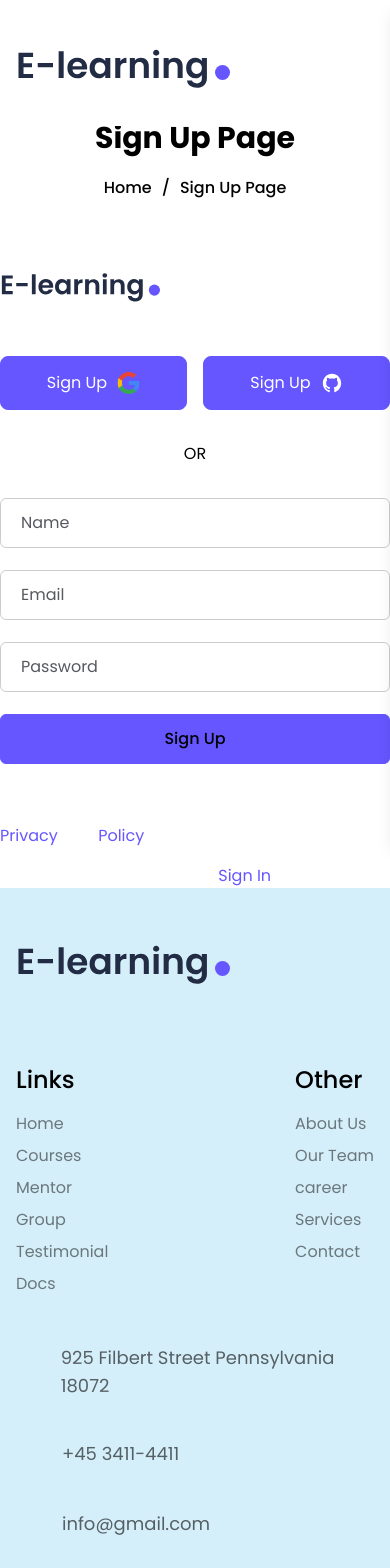
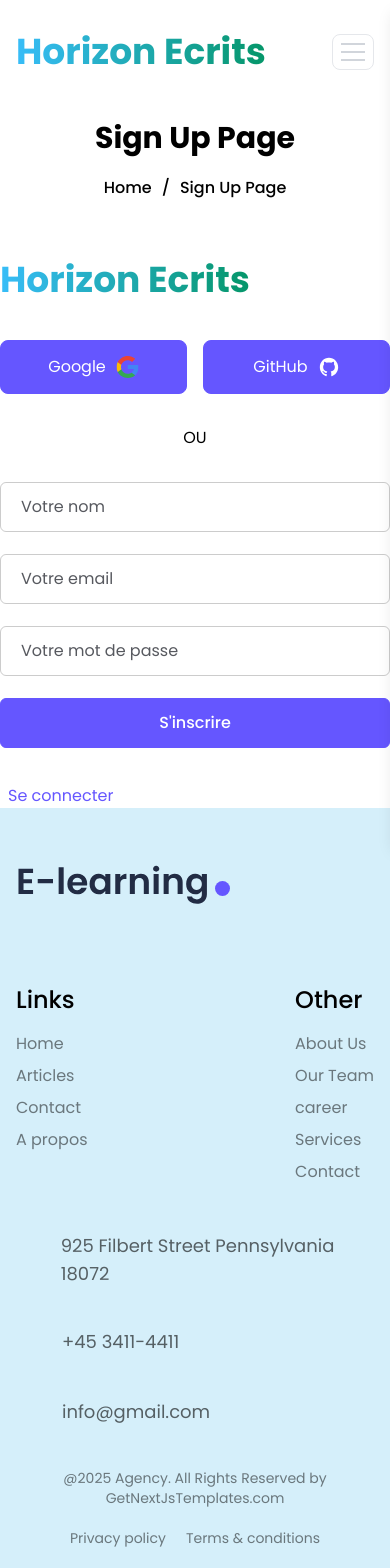
Before and after one commit to Alex3534/e-learning, a Next.js app: page /signup in a window 390 px wide. Shown: the top 1568 px of the page. Built offline with nearby package versions, Linux system fonts and the light colour scheme; some icons are missing.

Commit message:
Refact: Header optmized

```diff
--- a/src/components/Auth/SignIn/index.tsx
+++ b/src/components/Auth/SignIn/index.tsx
@@ -46,15 +46,15 @@ const Signin = () => {
 
   return (
     <>
-      <div className="mb-10 text-center mx-auto inline-block max-w-[160px]">
-        <Logo />
+      <div className="mb-10 text-center mx-auto inline-block max-w-[320px]">
+        <h2 className="text-4xl font-extrabold"><span className="text-transparent bg-clip-text bg-gradient-to-r to-emerald-600 from-sky-400">Horizon Ecrits</span></h2>
       </div>
 
       <SocialSignIn />
 
       <span className="z-1 relative my-8 block text-center before:content-[''] before:absolute before:h-px before:w-40% before:bg-black/15 before:left-0 before:top-3 after:content-[''] after:absolute after:h-px after:w-40% after:bg-black/15 after:top-3 after:right-0">
         <span className="text-body-secondary relative z-10 inline-block px-3 text-base text-black">
-          OR
+          OU
         </span>
       </span>
 
@@ -66,7 +66,7 @@ const Signin = () => {
             onChange={(e) =>
               setLoginData({ ...loginData, email: e.target.value })
             }
-            className="w-full rounded-md border border-black/20 border-solid bg-transparent px-5 py-3 text-base text-dark outline-none transition placeholder:text-grey focus:border-primary focus-visible:shadow-none text-white dark:focus:border-primary"
+            className="w-full rounded-md border border-black/20 border-solid bg-transparent px-5 py-3 text-base text-dark outline-none transition placeholder:text-grey focus:border-primary focus-visible:shadow-none text-dark dark:focus:border-primary"
           />
         </div>
         <div className="mb-[22px]">
@@ -76,30 +76,29 @@ const Signin = () => {
             onChange={(e) =>
               setLoginData({ ...loginData, password: e.target.value })
             }
-            className="w-full rounded-md border border-black/20 border-solid bg-transparent px-5 py-3 text-base text-dark outline-none transition placeholder:text-grey focus:border-primary focus-visible:shadow-none text-white dark:focus:border-primary"
+            className="w-full rounded-md border border-black/20 border-solid bg-transparent px-5 py-3 text-base text-dark outline-none transition placeholder:text-grey focus:border-primary focus-visible:shadow-none text-dark dark:focus:border-primary"
           />
         </div>
         <div className="mb-9">
           <button
             onClick={loginUser}
             type="submit"
-            className="bg-primary w-full py-3 rounded-lg text-18 font-medium border border-primary hover:text-primary hover:bg-transparent"
+            className="bg-primary text-white w-full py-3 rounded-lg text-18 font-medium border border-primary hover:text-primary hover:bg-transparent"
           >
-            Sign In {loading && <Loader />}
+            Se connecter {loading && <Loader />}
           </button>
         </div>
       </form>
 
       <Link
         href="/forgot-password"
-        className="mb-2 inline-block text-base text-dark hover:text-primary text-white dark:hover:text-primary"
+        className="mb-2 inline-block text-primary hover:text-primary dark:hover:text-primary"
       >
-        Forgot Password?
+        Mot de passe oublier
       </Link>
       <p className="text-body-secondary text-white text-base">
-        Not a member yet?{" "}
         <Link href="/" className="text-primary hover:underline">
-          Sign Up
+          Créer un compte
         </Link>
       </p>
     </>
--- a/src/components/Auth/SignUp/index.tsx
+++ b/src/components/Auth/SignUp/index.tsx
@@ -39,15 +39,15 @@ const SignUp = () => {
 
   return (
     <>
-      <div className="mb-10 text-center mx-auto inline-block max-w-[160px]">
-        <Logo />
+      <div className="mb-10 text-center mx-auto inline-block max-w-[320px]">
+      <h2 className="text-4xl font-extrabold"><span className="text-transparent bg-clip-text bg-gradient-to-r to-emerald-600 from-sky-400">Horizon Ecrits</span></h2>
       </div>
 
       <SocialSignUp />
 
       <span className="z-1 relative my-8 block text-center before:content-[''] before:absolute before:h-px before:w-40% before:bg-black/60 before:left-0 before:top-3 after:content-[''] after:absolute after:h-px after:w-40% after:bg-black/60 after:top-3 after:right-0">
         <span className="relative z-10 inline-block px-3 text-base text-black">
-          OR
+          OU
         </span>
       </span>
 
@@ -55,55 +55,43 @@ const SignUp = () => {
         <div className="mb-[22px]">
           <input
             type="text"
-            placeholder="Name"
+            placeholder="Votre nom"
             name="name"
             required
-            className="w-full rounded-md border border-black/20 border-solid bg-transparent px-5 py-3 text-base text-dark outline-none transition placeholder:text-grey focus:border-primary focus-visible:shadow-none text-white dark:focus:border-primary"
+            className="w-full rounded-md border border-black/20 border-solid bg-transparent px-5 py-3 text-base text-dark outline-none transition placeholder:text-grey focus:border-primary focus-visible:shadow-none text-dark dark:focus:border-primary"
           />
         </div>
         <div className="mb-[22px]">
           <input
             type="email"
-            placeholder="Email"
+            placeholder="Votre email"
             name="email"
             required
-            className="w-full rounded-md border border-black/20 border-solid bg-transparent px-5 py-3 text-base text-dark outline-none transition placeholder:text-grey focus:border-primary focus-visible:shadow-none text-white dark:focus:border-primary"
+            className="w-full rounded-md border border-black/20 border-solid bg-transparent px-5 py-3 text-base text-dark outline-none transition placeholder:text-grey focus:border-primary focus-visible:shadow-none text-dark dark:focus:border-primary"
           />
         </div>
         <div className="mb-[22px]">
           <input
             type="password"
-            placeholder="Password"
+            placeholder="Votre mot de passe"
             name="password"
             required
-            className="w-full rounded-md border border-black/20 border-solid bg-transparent px-5 py-3 text-base text-dark outline-none transition placeholder:text-grey focus:border-primary focus-visible:shadow-none text-white dark:focus:border-primary"
+            className="w-full rounded-md border border-black/20 border-solid bg-transparent px-5 py-3 text-base text-dark outline-none transition placeholder:text-grey focus:border-primary focus-visible:shadow-none text-dark dark:focus:border-primary"
           />
         </div>
         <div className="mb-9">
           <button
             type="submit"
-            className="flex w-full items-center text-18 font-medium justify-center rounded-md bg-primary px-5 py-3 text-darkmode transition duration-300 ease-in-out hover:bg-transparent hover:text-primary border-primary border "
+            className="flex w-full items-center text-18 font-medium justify-center rounded-md bg-primary px-5 py-3 text-white transition duration-300 ease-in-out hover:bg-transparent hover:text-primary border-primary border "
           >
-            Sign Up {loading && <Loader />}
+            S'inscrire {loading && <Loader />}
           </button>
         </div>
       </form>
 
-      <p className="text-body-secondary mb-4 text-white text-base">
-        By creating an account you are agree with our{" "}
-        <a href="/#" className="text-primary hover:underline">
-          Privacy
-        </a>{" "}
-        and{" "}
-        <a href="/#" className="text-primary hover:underline">
-          Policy
-        </a>
-      </p>
-
-      <p className="text-body-secondary text-white text-base">
-        Already have an account?
+      <p className="text-body-secondary text-dark text-base">
         <Link href="/" className="pl-2 text-primary hover:underline">
-          Sign In
+          Se connecter
         </Link>
       </p>
     </>
--- a/src/components/Auth/SocialSignIn.tsx
+++ b/src/components/Auth/SocialSignIn.tsx
@@ -9,7 +9,7 @@ const SocialSignIn = () => {
           onClick={() => signIn("google")}
           className="flex w-full items-center justify-center gap-2.5 rounded-lg p-3.5 hover:bg-primary/15 bg-primary hover:text-black text-white border border-primary"
         >
-          Sign In
+          Google
           <svg
             width="23"
             height="22"
@@ -52,7 +52,7 @@ const SocialSignIn = () => {
           onClick={() => signIn("github")}
           className="flex w-full items-center justify-center gap-2.5 rounded-lg p-3.5 hover:bg-primary/15 bg-primary hover:text-black text-white border border-primary"
         >
-          Sign In
+          GitHub
           <svg
             width="22"
             height="22"
--- a/src/components/Auth/SocialSignUp.tsx
+++ b/src/components/Auth/SocialSignUp.tsx
@@ -9,7 +9,7 @@ const SocialSignUp = () => {
           onClick={() => signIn("google")}
           className="flex w-full items-center justify-center gap-2.5 rounded-lg p-3.5 hover:bg-primary/15 bg-primary hover:text-black text-white border border-primary"
         >
-          Sign Up
+          Google
           <svg
             width="23"
             height="22"
@@ -52,7 +52,7 @@ const SocialSignUp = () => {
           onClick={() => signIn("github")}
           className="flex w-full items-center justify-center gap-2.5 rounded-lg p-3.5 hover:bg-primary/15 bg-primary hover:text-black text-white border border-primary"
         >
-          Sign Up
+          GitHub
           <svg
             width="22"
             height="22"
--- a/src/components/Layout/Header/Navigation/menuData.tsx
+++ b/src/components/Layout/Header/Navigation/menuData.tsx
@@ -2,9 +2,7 @@ import { HeaderItem } from "@/types/menu";
 
 export const headerData: HeaderItem[] = [
   { label: "Home", href: "/" },
-  { label: "Courses", href: "/#courses  " },
-  { label: "Mentor", href: "/#mentor" },
-  { label: "Group", href: "/#portfolio" },
-  { label: "Testimonial", href: "/#testimonial" },
-  { label: "Docs", href: "/documentation" },
+  { label: "Articles", href: "/articles  " },
+  { label: "Contact", href: "/contact" },
+  { label: "A propos", href: "/a-propos" }
 ];
--- a/src/components/Layout/Header/index.tsx
+++ b/src/components/Layout/Header/index.tsx
@@ -76,8 +76,8 @@ const Header: React.FC = () => {
     >
       <div className="lg:py-0 py-2">
         <div className="container mx-auto lg:max-w-screen-xl md:max-w-screen-md flex items-center justify-between px-4">
-          <Logo />
-          <nav className="hidden lg:flex flex-grow items-center gap-8 justify-center">
+          <h2 className="text-4xl font-extrabold"><span className="text-transparent bg-clip-text bg-gradient-to-r to-emerald-600 from-sky-400">Horizon Ecrits</span></h2>
+          <nav className="hidden xl:flex flex-grow items-center gap-8 justify-center">
             {headerData.map((item, index) => (
               <HeaderLink key={index} item={item} />
             ))}
@@ -85,12 +85,12 @@ const Header: React.FC = () => {
           <div className="flex items-center gap-4">
             <Link
               href="#"
-              className="hidden lg:block bg-primary text-white hover:bg-primary/15 hover:text-primary px-16 py-5 rounded-full text-lg font-medium"
+              className="hidden xl:block bg-primary text-white hover:bg-primary/15 hover:text-primary px-16 py-5 rounded-full text-lg font-medium"
               onClick={() => {
                 setIsSignInOpen(true);
               }}
             >
-              Sign In
+              Connexion
             </Link>
             {isSignInOpen && (
               <div className="fixed top-0 left-0 w-full h-full bg-black/50 flex items-center justify-center z-50">
@@ -114,12 +114,12 @@ const Header: React.FC = () => {
             )}
             <Link
               href="#"
-              className="hidden lg:block bg-primary/15 hover:bg-primary text-primary hover:text-white px-16 py-5 rounded-full text-lg font-medium"
+              className="hidden xl:block bg-primary/15 hover:bg-primary text-primary hover:text-white px-16 py-5 rounded-full text-lg font-medium"
               onClick={() => {
                 setIsSignUpOpen(true);
               }}
             >
-              Sign Up
+              Inscription
             </Link>
             {isSignUpOpen && (
               <div className="fixed top-0 left-0 w-full h-full bg-black/50 flex items-center justify-center z-50">
@@ -143,12 +143,12 @@ const Header: React.FC = () => {
             )}
             <button
               onClick={() => setNavbarOpen(!navbarOpen)}
-              className="block lg:hidden p-2 rounded-lg"
+              className="block xl:hidden p-2 rounded-lg border"
               aria-label="Toggle mobile menu"
             >
-              <span className="block w-6 h-0.5 bg-white"></span>
-              <span className="block w-6 h-0.5 bg-white mt-1.5"></span>
-              <span className="block w-6 h-0.5 bg-white mt-1.5"></span>
+              <span className="block w-6 h-0.5 bg-gray-300"></span>
+              <span className="block w-6 h-0.5 bg-gray-300 mt-1.5"></span>
+              <span className="block w-6 h-0.5 bg-gray-300 mt-1.5"></span>
             </button>
           </div>
         </div>
@@ -157,20 +157,23 @@ const Header: React.FC = () => {
         )}
         <div
           ref={mobileMenuRef}
-          className={`lg:hidden fixed top-0 right-0 h-full w-full bg-darkmode shadow-lg transform transition-transform duration-300 max-w-xs ${navbarOpen ? "translate-x-0" : "translate-x-full"
+          className={`xl:hidden fixed top-0 right-0 h-full w-full bg-white shadow-lg transform transition-transform duration-300 max-w-xs ${navbarOpen ? "translate-x-0" : "translate-x-full"
             } z-50`}
         >
           <div className="flex items-center justify-between p-4">
-            <h2 className="text-lg font-bold text-midnight_text dark:text-midnight_text">
-              <Logo />
-            </h2>
+            <h2 className="text-2xl font-extrabold"><span className="text-transparent bg-clip-text bg-gradient-to-r to-emerald-600 from-sky-400">Horizon Ecrits</span></h2>
 
-            {/*  */}
+            {/* close side bar */}
             <button
               onClick={() => setNavbarOpen(false)}
-              className="bg-[url('/images/closed.svg')] bg-no-repeat bg-contain w-5 h-5 absolute top-0 right-0 mr-8 mt-8 dark:invert"
+              className="text-red w-5 h-5 absolute top-0 right-0 mr-8 mt-8 dark:invert"
               aria-label="Close menu Modal"
-            ></button>
+            >
+              <Icon
+                icon="tabler:currency-xrp"
+                className="text-black hover:text-primary text-24 inline-block me-2"
+              />
+            </button>
           </div>
           <nav className="flex flex-col items-start p-4">
             {headerData.map((item, index) => (
@@ -185,7 +188,7 @@ const Header: React.FC = () => {
                   setNavbarOpen(false);
                 }}
               >
-                Sign In
+                Connexion
               </Link>
               <Link
                 href="#"
@@ -195,7 +198,7 @@ const Header: React.FC = () => {
                   setNavbarOpen(false);
                 }}
               >
-                Sign Up
+                Inscription
               </Link>
             </div>
           </nav>
```
